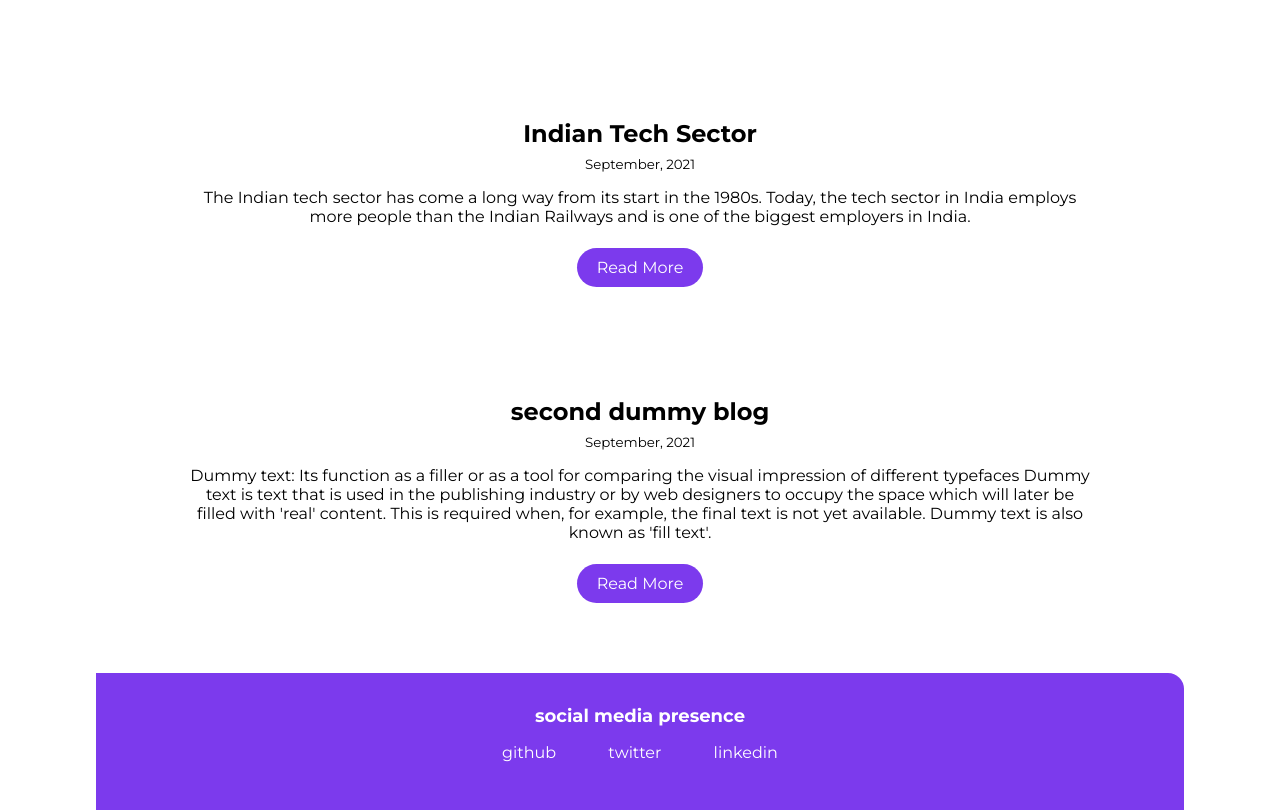
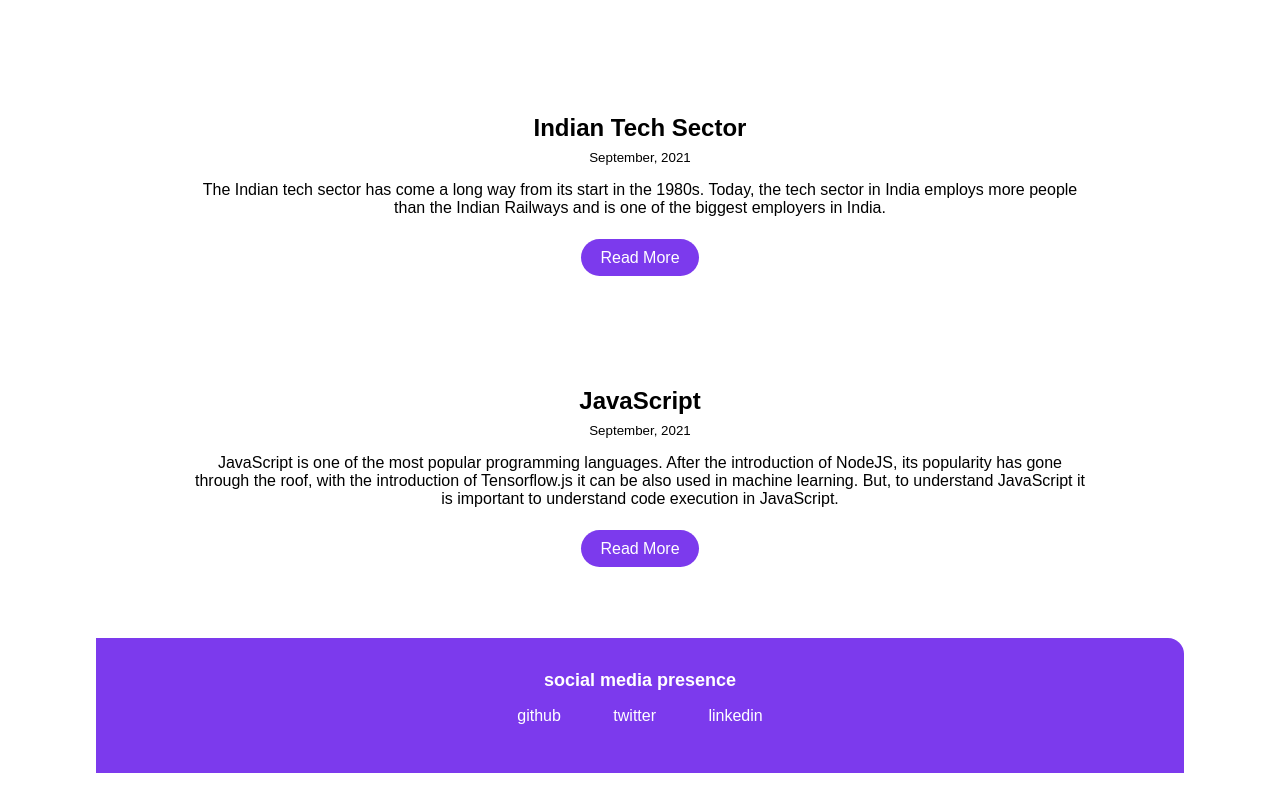
Before and after one commit to Sandesh9834/portfolio_website, a plain HTML site: page blogs.html in a window 1280 px wide. Shown: the part 287-1097 px from the top of the page. After the commit the page ends 1060 px from the top, so only its background shows below. Drawn offline with Linux system fonts and the light colour scheme.

Commit message:
commit blogs added

```diff
--- a/blogs.html
+++ b/blogs.html
@@ -42,18 +42,12 @@
 
       <li>
         <article class="showcase-list container container-center">
-          <h1>second dummy blog</h1>
+          <h1>JavaScript</h1>
           <small>September, 2021</small>
           <p>
-            Dummy text: Its function as a filler or as a tool for comparing the
-            visual impression of different typefaces Dummy text is text that is
-            used in the publishing industry or by web designers to occupy the
-            space which will later be filled with 'real' content. This is
-            required when, for example, the final text is not yet available.
-            Dummy text is also known as 'fill text'.
+            JavaScript is one of the most popular programming languages. After the introduction of NodeJS, its popularity has gone through the roof, with the introduction of Tensorflow.js it can be also used in machine learning. But, to understand JavaScript it is important to understand code execution in JavaScript.
           </p>
-          <a class="link link-primary" href="">
-            Read More</a>
+          <a class="link link-primary" href="https://sandesh-shinde.hashnode.dev/javascript">Read More</a>
         </article>
       </li>
     </ul>
--- a/styles.css
+++ b/styles.css
@@ -1,10 +1,11 @@
-@import url("https://fonts.googleapis.com/css2?family=Montserrat:wght@400;700&display=swap");
 
 :root {
   --primary-color: #7c3aed;
   --off-white: #f3f4f6;
   --dark-gray: #6b7280;
 }
+
+
 
 body {
   font-family: "Montserrat", sans-serif;
@@ -102,6 +103,14 @@ hr {
 
 .navigation .link-active {
   font-weight: bold;
+}
+
+.slider.round {
+  border-radius: 34px;
+}
+
+.slider.round:before {
+  border-radius: 50%;
 }
 
 /** header **/
```
Also changed, not shown: index.html (+1 -1 lines).
